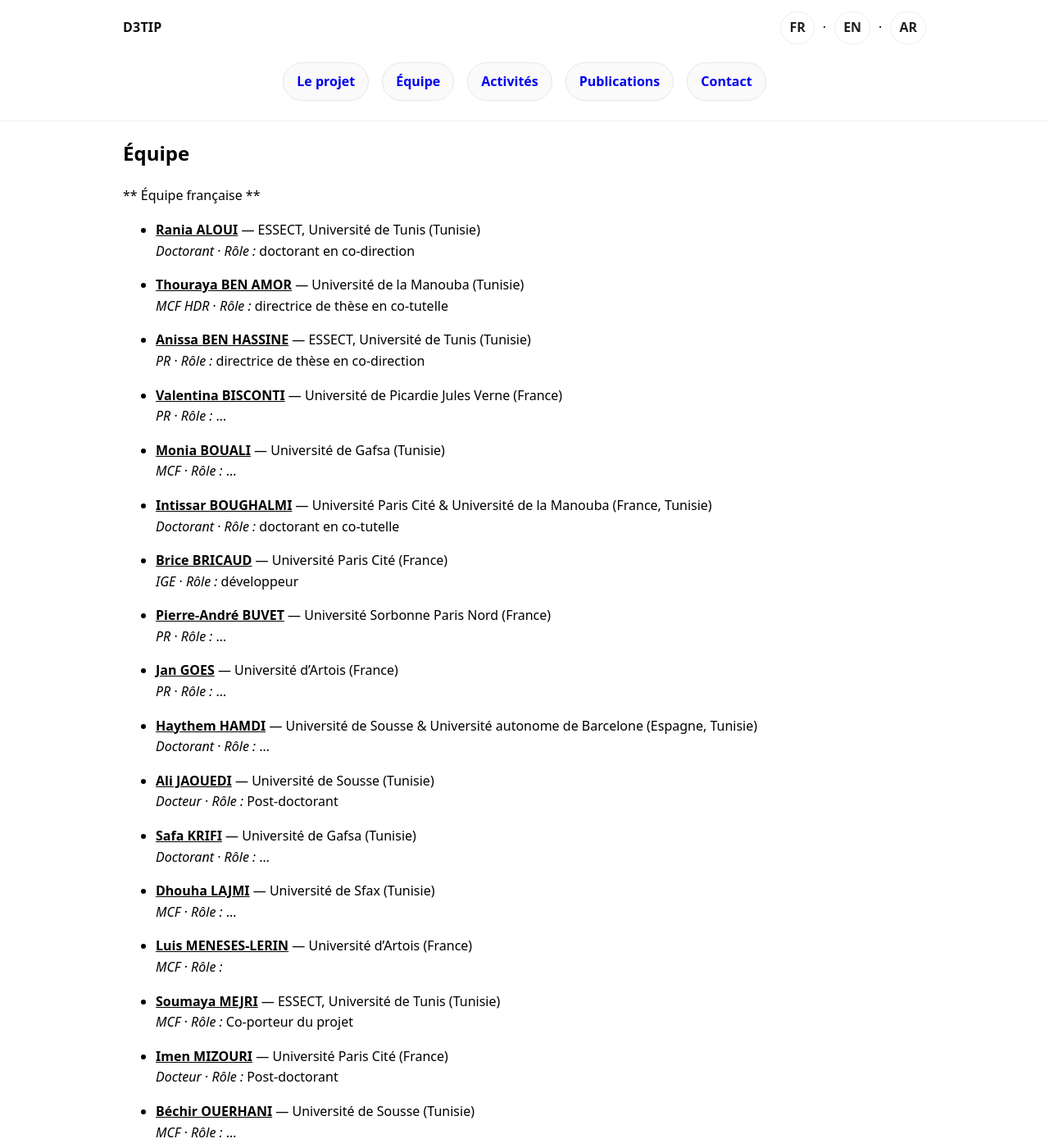
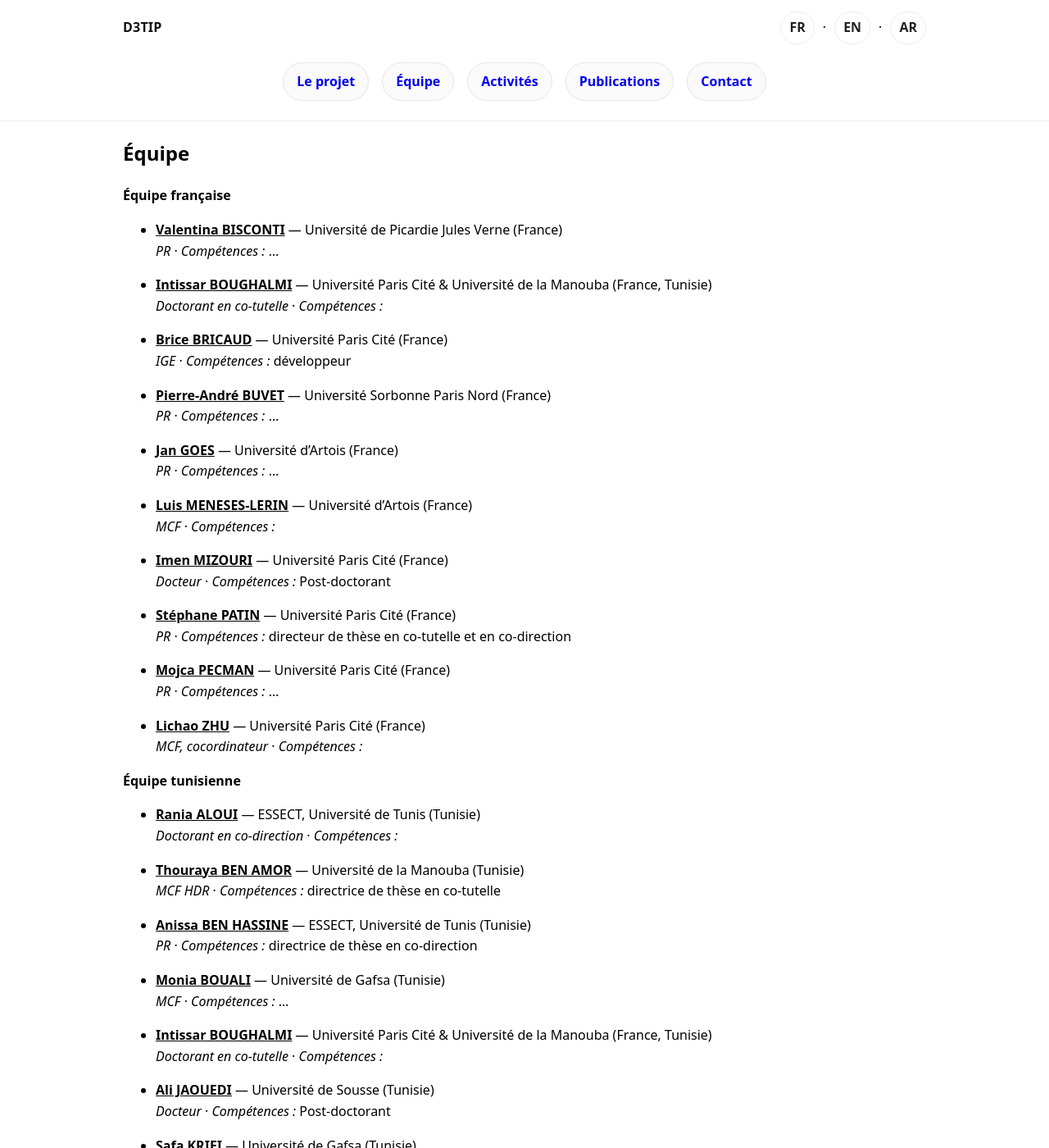
Before and after one commit to d3tip-phc-utique/d3tip-phc-utique.github.io, a Jekyll site: the page built from fr/team.md, in a window 1280 px wide and 1400 px high. Shown: the whole window at 82% size. Built offline with Jekyll 4.4.1, drawn with Linux system fonts in a browser that asks for light colours; some of the changed text lies outside the part shown.

Commit message:
Update team.md

```diff
--- a/fr/team.md
+++ b/fr/team.md
@@ -6,76 +6,77 @@ dir: ltr
 key: team
 permalink: /fr/team/
 ---
+**Équipe française**
+- **[Valentina BISCONTI](URL_PERSO)** — Université de Picardie Jules Verne (France)
+  *PR* · *Compétences :* …
 
-** Équipe française **
+- **[Intissar BOUGHALMI](URL_PERSO)** — Université Paris Cité & Université de la Manouba (France, Tunisie)
+  *Doctorant en co-tutelle* · *Compétences :*
+
+- **[Brice BRICAUD](URL_PERSO)** — Université Paris Cité (France)
+  *IGE* · *Compétences :* développeur
+
+- **[Pierre-André BUVET](URL_PERSO)** — Université Sorbonne Paris Nord (France)
+  *PR* · *Compétences :* …
+
+- **[Jan GOES](URL_PERSO)** — Université d’Artois (France)
+  *PR* · *Compétences :* …
+
+- **[Luis MENESES-LERIN](URL_PERSO)** — Université d’Artois (France)
+  *MCF* · *Compétences :*
+
+- **[Imen MIZOURI](URL_PERSO)** — Université Paris Cité (France)
+  *Docteur* · *Compétences :* Post-doctorant
+
+- **[Stéphane PATIN](URL_PERSO)** — Université Paris Cité (France)
+  *PR* · *Compétences :* directeur de thèse en co-tutelle et en co-direction
+
+- **[Mojca PECMAN](URL_PERSO)** — Université Paris Cité (France)
+  *PR* · *Compétences :* …
+
+- **[Lichao ZHU](https://zhulichao.fr)** — Université Paris Cité (France)
+  *MCF, cocordinateur* · *Compétences :*
+
+
+**Équipe tunisienne**
 - **[Rania ALOUI](URL_PERSO)** — ESSECT, Université de Tunis (Tunisie)
-  *Doctorant* · *Rôle :* doctorant en co-direction
+  *Doctorant en co-direction* · *Compétences :*
 
 - **[Thouraya BEN AMOR](URL_PERSO)** — Université de la Manouba (Tunisie)
-  *MCF HDR* · *Rôle :* directrice de thèse en co-tutelle
+  *MCF HDR* · *Compétences :* directrice de thèse en co-tutelle
 
 - **[Anissa BEN HASSINE](URL_PERSO)** — ESSECT, Université de Tunis (Tunisie)
-  *PR* · *Rôle :* directrice de thèse en co-direction
-
-- **[Valentina BISCONTI](URL_PERSO)** — Université de Picardie Jules Verne (France)
-  *PR* · *Rôle :* …
+  *PR* · *Compétences :* directrice de thèse en co-direction
 
 - **[Monia BOUALI](URL_PERSO)** — Université de Gafsa (Tunisie)
-  *MCF* · *Rôle :* …
+  *MCF* · *Compétences :* …
 
 - **[Intissar BOUGHALMI](URL_PERSO)** — Université Paris Cité & Université de la Manouba (France, Tunisie)
-  *Doctorant* · *Rôle :* doctorant en co-tutelle
-
-- **[Brice BRICAUD](URL_PERSO)** — Université Paris Cité (France)
-  *IGE* · *Rôle :* développeur
-
-- **[Pierre-André BUVET](URL_PERSO)** — Université Sorbonne Paris Nord (France)
-  *PR* · *Rôle :* …
-
-- **[Jan GOES](URL_PERSO)** — Université d’Artois (France)
-  *PR* · *Rôle :* …
-
-- **[Haythem HAMDI](URL_PERSO)** — Université de Sousse & Université autonome de Barcelone (Espagne, Tunisie)
-  *Doctorant* · *Rôle :* …
+  *Doctorant en co-tutelle* · *Compétences :*
 
 - **[Ali JAOUEDI](URL_PERSO)** — Université de Sousse (Tunisie)
-  *Docteur* · *Rôle :* Post-doctorant
+  *Docteur* · *Compétences :* Post-doctorant
 
 - **[Safa KRIFI](URL_PERSO)** — Université de Gafsa (Tunisie)
-  *Doctorant* · *Rôle :* …
+  *Doctorant* · *Compétences :* …
 
 - **[Dhouha LAJMI](URL_PERSO)** — Université de Sfax (Tunisie)
-  *MCF* · *Rôle :* …
-
-- **[Luis MENESES-LERIN](URL_PERSO)** — Université d’Artois (France)
-  *MCF* · *Rôle :*
+  *MCF* · *Compétences :* …
 
 - **[Soumaya MEJRI](URL_PERSO)** — ESSECT, Université de Tunis (Tunisie)
-  *MCF* · *Rôle :* Co-porteur du projet
-
-- **[Imen MIZOURI](URL_PERSO)** — Université Paris Cité (France)
-  *Docteur* · *Rôle :* Post-doctorant
+  *MCF, cocordinatrice* · *Compétences :* Co-porteur du projet
 
 - **[Béchir OUERHANI](URL_PERSO)** — Université de Sousse (Tunisie)
-  *MCF* · *Rôle :* …
+  *MCF* · *Compétences :* …
 
 - **[Lassaad OUESLATI](URL_PERSO)** — Université de Tunis (Tunisie)
-  *MCF* · *Rôle :* …
-
-- **[Stéphane PATIN](URL_PERSO)** — Université Paris Cité (France)
-  *PR* · *Rôle :* directeur de thèse en co-tutelle et en co-direction
-
-- **[Mojca PECMAN](URL_PERSO)** — Université Paris Cité (France)
-  *PR* · *Rôle :* …
+  *MCF* · *Compétences :* …
 
 - **[Dorra TALBI](URL_PERSO)** — ESSECT, Université de Tunis (Tunisie)
-  *MCF* · *Rôle :* …
+  *MCF* · *Compétences :* …
 
 - **[Nour El Houda YEFERNI](URL_PERSO)** — ESSECT, Université de Tunis (Tunisie)
-  *Doctorant* · *Rôle :* …
-
-- **[Lichao ZHU](https://zhulichao.fr)** — Université Paris Cité (France)
-  *MCF* · *Rôle :* Porteur du projet
+  *Doctorant* · *Compétences :* …
 
 - **[Anissa ZRIGUE](URL_PERSO)** — Université de Kairouan (Tunisie)
-  *MCF HDR* · *Rôle :* …
+  *MCF HDR* · *Compétences :* …
```
